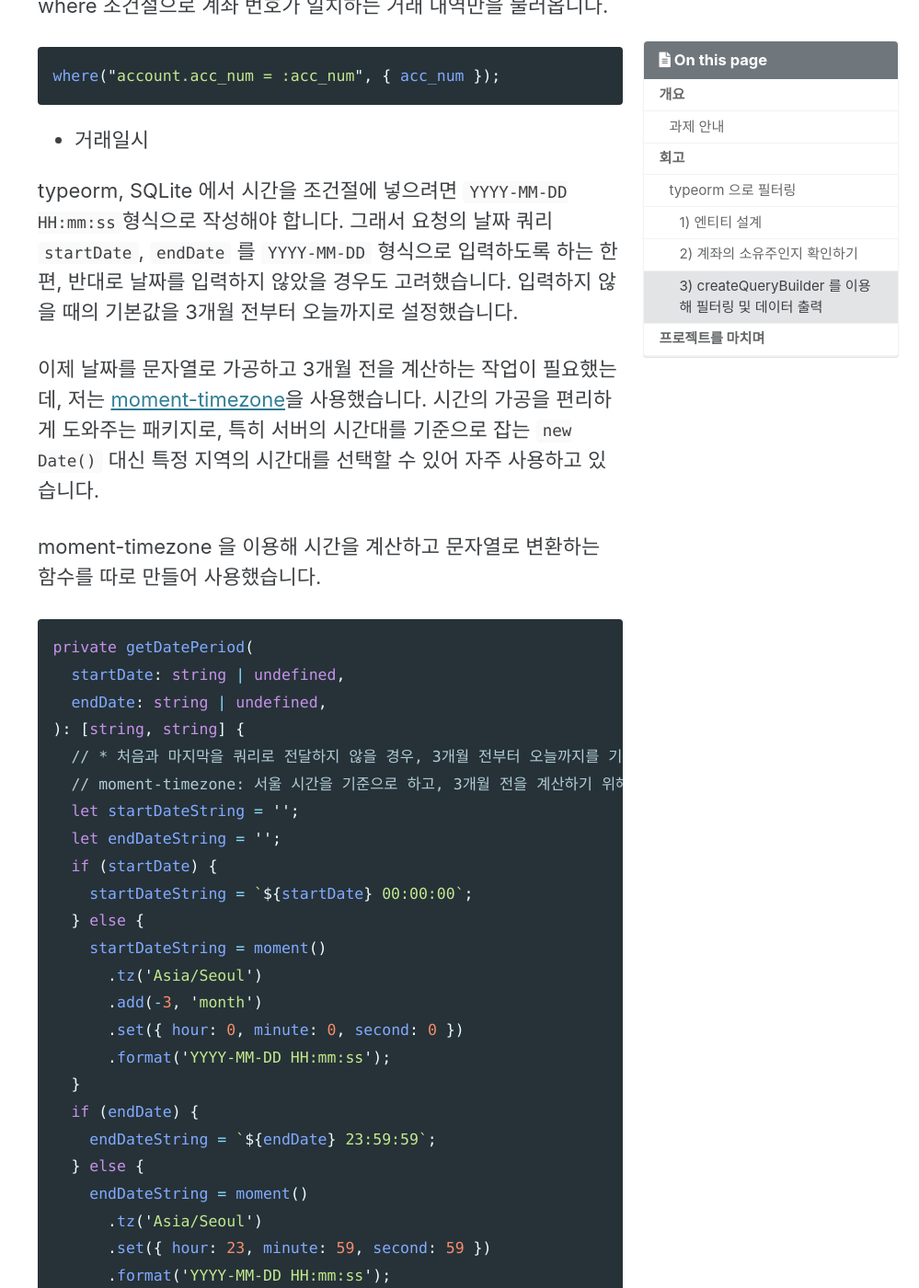
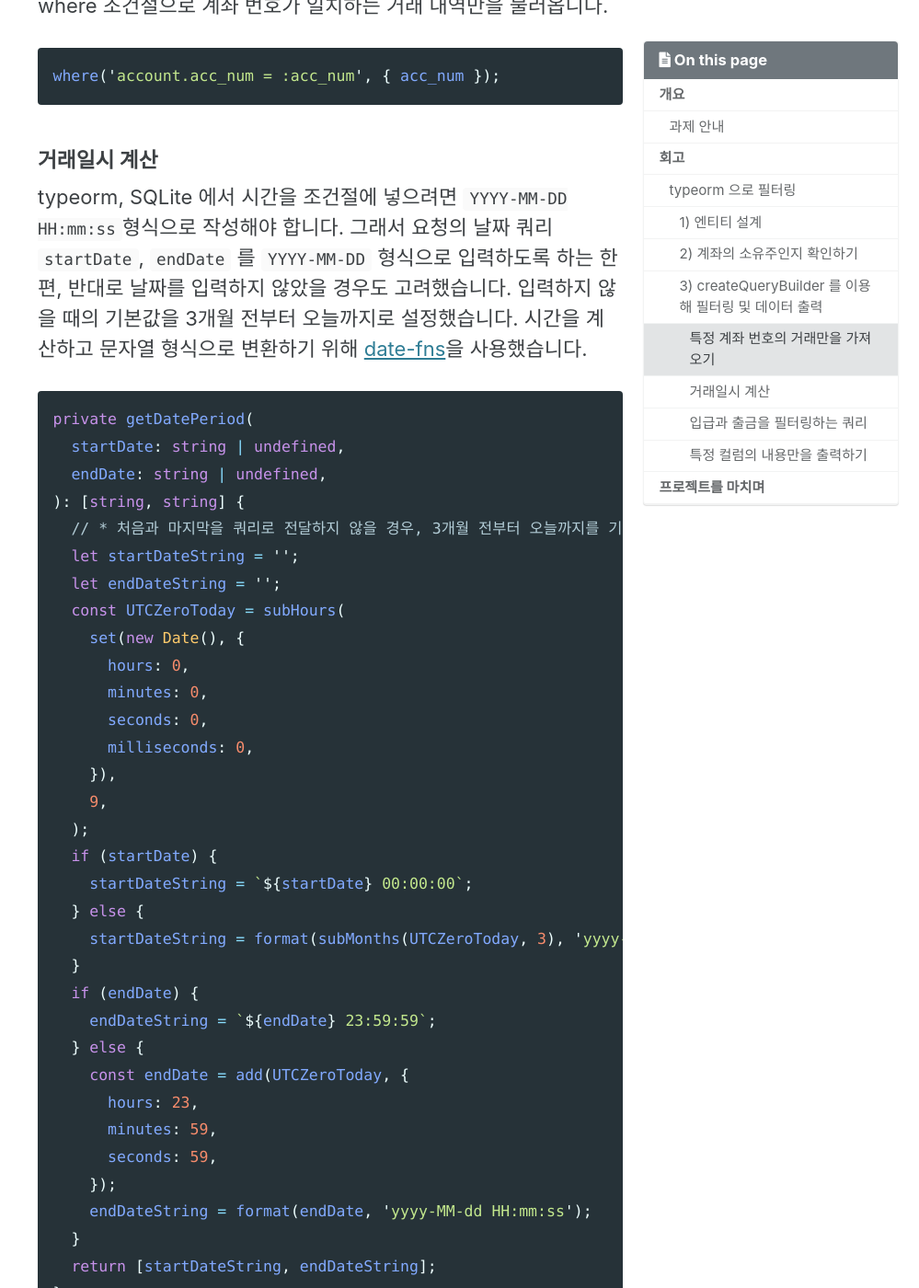
Before and after one commit to chinsanchung/chinsanchung.github.com, a Jekyll site: the page built from _posts/2021-11-13-preonboarding-fourth.md, in a window 1280 px wide and 1400 px high, scrolled down 6441 px. Shown: the whole window at 92% size, without its empty margins (281-1280 px from the left). Built offline with Jekyll 4.4.1, drawn with Linux system fonts in a browser that asks for light colours; cached includes are drawn as plain includes; some of the changed text lies outside the part shown.

Commit message:
fix: 거래 내역의 목록을 조회하는 과정 수정
- 시간을 계산하는 부분을 moment-timezone 대신 date-fns 로 리팩토링한 내용으로 수정했습니다.

````diff
--- a/_posts/2021-11-13-preonboarding-fourth.md
+++ b/_posts/2021-11-13-preonboarding-fourth.md
@@ -1,5 +1,5 @@
 ---
-title: "원티드 프리온보딩 코스 네 번째 과제 후기"
+title: '원티드 프리온보딩 코스 네 번째 과제 후기'
 layout: single
 author_profile: false
 read_time: false
@@ -77,7 +77,7 @@ export class Transaction {
   @Column()
   amount: number;
 
-  @Column({ default: "" })
+  @Column({ default: '' })
   comments: string;
 
   @Column({ default: 0 })
@@ -88,7 +88,7 @@ export class Transaction {
 
   @ManyToOne((_type) => Account, (account) => account.transactions, {
     eager: true,
-    onDelete: "CASCADE",
+    onDelete: 'CASCADE',
   })
   account: Account;
 }
@@ -107,7 +107,7 @@ export class Account extends CoreEntity {
 
   @ManyToOne((_type) => User, (user) => user.accounts, {
     eager: false,
-    onDelete: "CASCADE",
+    onDelete: 'CASCADE',
   })
   user: User;
 
@@ -128,16 +128,16 @@ export class Account extends CoreEntity {
 const account = await this.accountRepository.findOne({
   where: { acc_num: query.acc_num },
   join: {
-    alias: "account",
-    leftJoinAndSelect: { user: "account.user" },
+    alias: 'account',
+    leftJoinAndSelect: { user: 'account.user' },
   },
 });
 if (!account) {
-  throw new BadRequestException("거래 내역에 등록한 계좌가 존재하지 않습니다.");
+  throw new BadRequestException('거래 내역에 등록한 계좌가 존재하지 않습니다.');
 }
 if (account.user.user_id !== query.user.user_id) {
   throw new NotAcceptableException(
-    "오직 계좌의 소유주만 해당 계좌의 거래 내역을 조회하실 수 있습니다."
+    '오직 계좌의 소유주만 해당 계좌의 거래 내역을 조회하실 수 있습니다.'
   );
 }
 ```
@@ -201,22 +201,18 @@ if (account.user.user_id !== query.user.user_id) {
 
 각 과정을 차례대로 설명하겠습니다.
 
-- 특정 계좌 번호의 거래만을 가져오기
+##### 특정 계좌 번호의 거래만을 가져오기
 
 where 조건절으로 계좌 번호가 일치하는 거래 내역만을 불러옵니다.
 
 ```typescript
-where("account.acc_num = :acc_num", { acc_num });
+where('account.acc_num = :acc_num', { acc_num });
 ```
 
-- 거래일시
+##### 거래일시 계산
 
 typeorm, SQLite 에서 시간을 조건절에 넣으려면 `YYYY-MM-DD HH:mm:ss`형식으로 작성해야 합니다.
-그래서 요청의 날짜 쿼리 `startDate`, `endDate` 를 `YYYY-MM-DD` 형식으로 입력하도록 하는 한편, 반대로 날짜를 입력하지 않았을 경우도 고려했습니다. 입력하지 않을 때의 기본값을 3개월 전부터 오늘까지로 설정했습니다.
-
-이제 날짜를 문자열로 가공하고 3개월 전을 계산하는 작업이 필요했는데, 저는 [moment-timezone](https://momentjs.com/timezone/)을 사용했습니다. 시간의 가공을 편리하게 도와주는 패키지로, 특히 서버의 시간대를 기준으로 잡는 `new Date()` 대신 특정 지역의 시간대를 선택할 수 있어 자주 사용하고 있습니다.
-
-moment-timezone 을 이용해 시간을 계산하고 문자열로 변환하는 함수를 따로 만들어 사용했습니다.
+그래서 요청의 날짜 쿼리 `startDate`, `endDate` 를 `YYYY-MM-DD` 형식으로 입력하도록 하는 한편, 반대로 날짜를 입력하지 않았을 경우도 고려했습니다. 입력하지 않을 때의 기본값을 3개월 전부터 오늘까지로 설정했습니다. 시간을 계산하고 문자열 형식으로 변환하기 위해 [date-fns](https://date-fns.org/)을 사용했습니다.
 
 ```typescript
 private getDatePeriod(
@@ -224,43 +220,53 @@ private getDatePeriod(
   endDate: string | undefined,
 ): [string, string] {
   // * 처음과 마지막을 쿼리로 전달하지 않을 경우, 3개월 전부터 오늘까지를 기준으로 정합니다.
-  // moment-timezone: 서울 시간을 기준으로 하고, 3개월 전을 계산하기 위해 사용합니다.
   let startDateString = '';
   let endDateString = '';
+  const UTCZeroToday = subHours(
+    set(new Date(), {
+      hours: 0,
+      minutes: 0,
+      seconds: 0,
+      milliseconds: 0,
+    }),
+    9,
+  );
   if (startDate) {
     startDateString = `${startDate} 00:00:00`;
   } else {
-    startDateString = moment()
-      .tz('Asia/Seoul')
-      .add(-3, 'month')
-      .set({ hour: 0, minute: 0, second: 0 })
-      .format('YYYY-MM-DD HH:mm:ss');
+    startDateString = format(subMonths(UTCZeroToday, 3), 'yyyy-MM-dd HH:mm:ss');
   }
   if (endDate) {
     endDateString = `${endDate} 23:59:59`;
   } else {
-    endDateString = moment()
-      .tz('Asia/Seoul')
-      .set({ hour: 23, minute: 59, second: 59 })
-      .format('YYYY-MM-DD HH:mm:ss');
+    const endDate = add(UTCZeroToday, {
+      hours: 23,
+      minutes: 59,
+      seconds: 59,
+    });
+    endDateString = format(endDate, 'yyyy-MM-dd HH:mm:ss');
   }
   return [startDateString, endDateString];
 }
 ```
 
-- 입급과 출금을 필터링하는 쿼리
+1. SQLite3 은 UTC+0 시간대를 기준으로 잡고 있습니다. 그에 맞춰 `UTCZeroToday` 변수의 값을 UTC+0 시간대로 변환한 오늘 날짜로 하고, 0시 0분 0초로 설정합니다.
+2. `UTCZeroToday`을 이용해 3개월 전의 날짜를 구하고 `format` 함수로 'yyyy-MM-dd HH:mm:ss' 형식의 문자열로 변환합니다.
+3. 마찬가지로, `UTCZeroToday`에 23시 59분 59초를 더해 오늘의 마지막 시간으로 설정한 후, 문자열로 변환합니다.
+
+##### 입급과 출금을 필터링하는 쿼리
 
 입금과 출금, 또는 둘 다 출력하기 위해선, 쿼리문을 두 개로 나눌 필요가 있었습니다. 왜냐면 모두 출력하는 where 조건절이 기존의 방식과 달리 `IN` 연산자를 사용하기 때문입니다.
 
 ```typescript
 let transTypeQuery: any = [
-  "transaction.trans_type = :trans_type",
+  'transaction.trans_type = :trans_type',
   { trans_type },
 ];
 if (!trans_type) {
   transTypeQuery = [
-    "transaction.trans_type IN (:...trans_type)",
-    { trans_type: ["in", "out"] },
+    'transaction.trans_type IN (:...trans_type)',
+    { trans_type: ['in', 'out'] },
   ];
 }
 ```
@@ -271,7 +277,7 @@ if (!trans_type) {
 andWhere(transTypeQuery[0], transTypeQuery[1]);
 ```
 
-- 특정 컬럼의 내용만을 출력하기
+##### 특정 컬럼의 내용만을 출력하기
 
 거래일시, 거래금액, 잔액, 거래종류, 적요를 출력해야 하는데 `select`를 이용해 특정 컬럼의 내용만을 출력할 수 있습니다.
 
````
